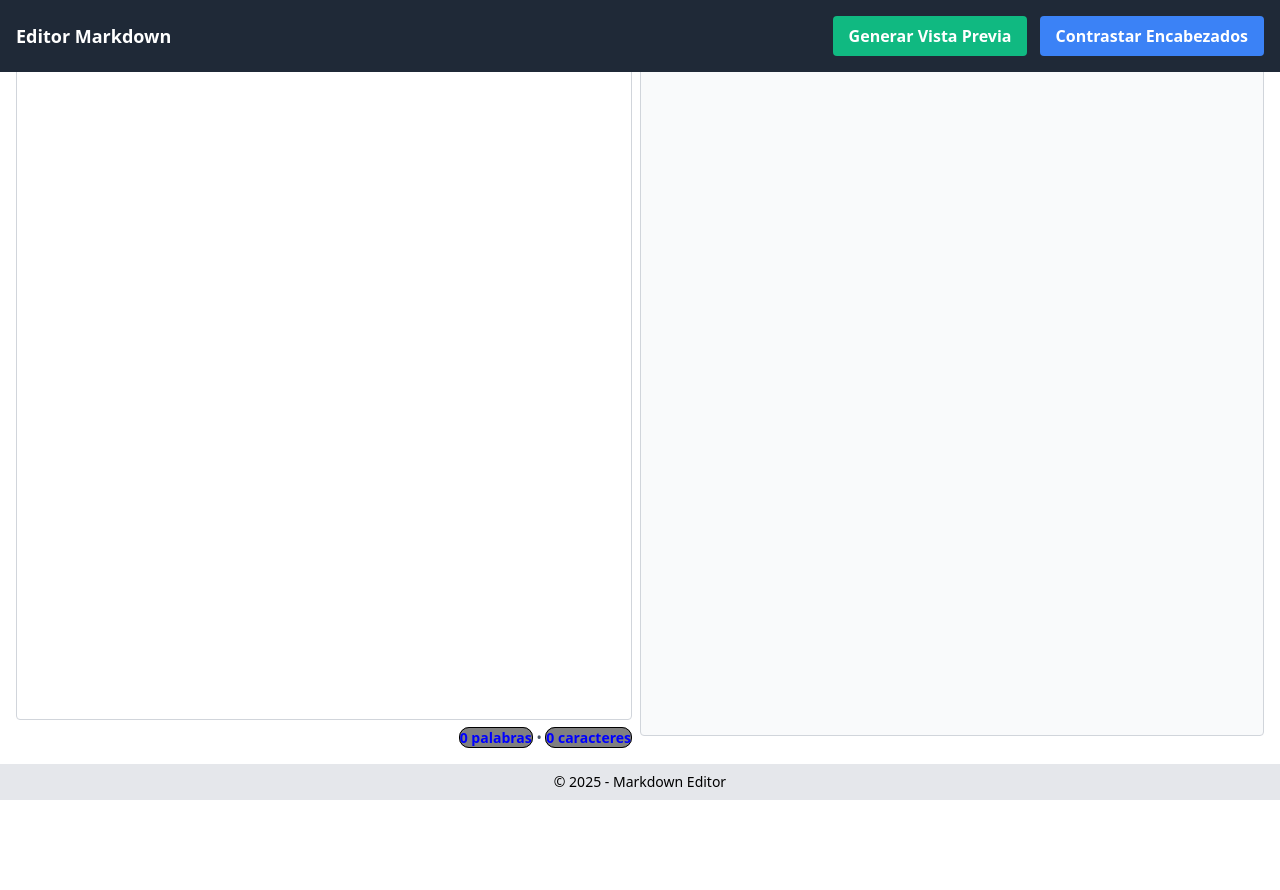
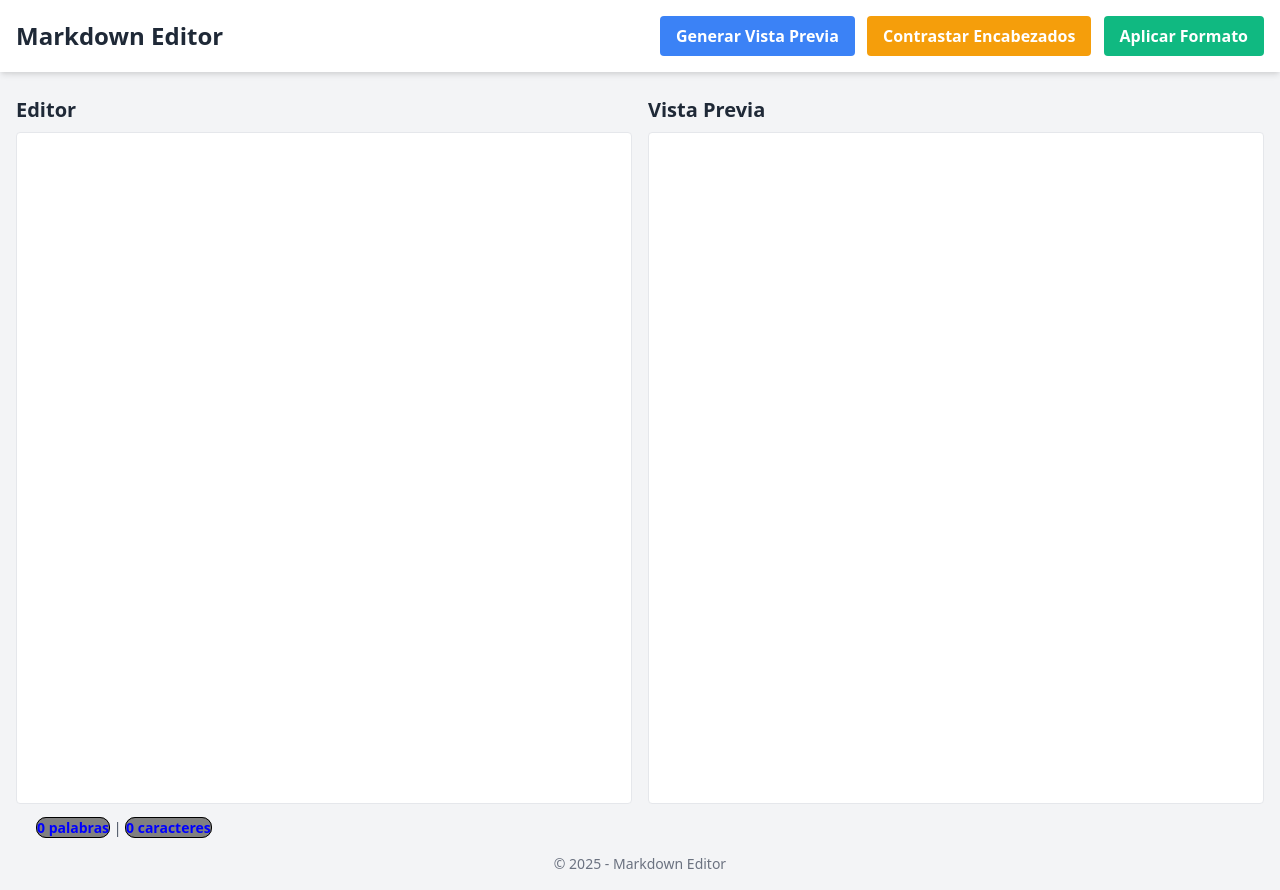
Before and after one commit to Makubex-Dev18/markdown-editor, a plain HTML site: page index.html in a window 1280 px wide. Both pictures are taken after a click on the button "Generar Vista Previa". Before the commit the page ends 800 px from the top, so only its background shows below. Drawn offline with nearby package versions, Linux system fonts and the light colour scheme.

Commit message:
labo 10 subida

````diff
--- a/index.html
+++ b/index.html
@@ -2,41 +2,66 @@
 <html lang="es">
   <head>
     <meta charset="UTF-8" />
-  <meta name="viewport" content="width=device-width, initial-scale=1.0"/>
-  <title>Editor Markdown</title>
-  <link href="https://cdn.jsdelivr.net/npm/tailwindcss@2.2.19/dist/tailwind.min.css" rel="stylesheet">
-  <link rel="stylesheet" href="css/styles.css">
+    <meta name="viewport" content="width=device-width, initial-scale=1.0" />
+    <title>Markdown Editor</title>
+    <link
+      href="https://cdn.jsdelivr.net/npm/tailwindcss@2.2.19/dist/tailwind.min.css"
+      rel="stylesheet"
+    />
+    <link rel="stylesheet" href="css/styles.css" />
+    <script type="module" src="js/format.js"></script>
+    <script type="module" src="js/lists.js"></script>
+    <script type="module" src="js/blocks.js"></script>
+    <script type="module" src="js/app.js"></script>
   </head>
-<body class="flex flex-col h-screen">
-
-  <header class="bg-gray-800 text-white p-4 text-center fixed w-full md:top-0 bottom-0 md:bottom-auto z-10">
-    <div class="flex justify-between items-center">
-      <h1 class="text-lg font-bold">Editor Markdown</h1>
+  <body class="bg-gray-100 text-gray-800">
+    <header
+      class="fixed w-full bg-white shadow-md p-4 flex justify-between items-center z-10 top-0"
+    >
+      <h1 class="text-2xl font-bold">Markdown Editor</h1>
       <div>
-        <button id="previewBtn" class="bg-green-500 hover:bg-purple-700 text-white font-bold py-2 px-4 rounded">
+        <button
+          id="previewBtn"
+          class="bg-blue-500 hover:bg-blue-600 text-white font-bold py-2 px-4 rounded"
+        >
           Generar Vista Previa
         </button>
-        <button id="contrastBtn" class="bg-blue-500 hover:bg-yellow-600 text-white font-bold py-2 px-4 rounded ml-2">
+        <button
+          id="contrastBtn"
+          class="bg-yellow-500 hover:bg-yellow-600 text-white font-bold py-2 px-4 rounded ml-2"
+        >
           Contrastar Encabezados
         </button>
-      </div>
+        <button
+          id="formatBtn"
+          class="bg-green-500 hover:bg-green-600 text-white font-bold py-2 px-4 rounded ml-2"
+        >
+          Aplicar Formato
+        </button>
       </div>
     </header>
-
-  <main class="flex flex-1 pt-20 md:pt-16 p-4 overflow-hidden">
-    <div class="w-1/2 pr-2 flex flex-col">
-      <textarea id="editor" class="flex-1 p-2 border border-gray-300 rounded resize-none overflow-auto"></textarea>
-      <div class="text-right text-sm text-gray-600 mt-2">
-        <span id="wordCount">0 palabras</span> • <span id="charCount">0 caracteres</span>
+    <main class="pt-24 px-4 grid grid-cols-1 md:grid-cols-2 gap-4">
+      <section>
+        <h2 class="text-xl font-semibold mb-2">Editor</h2>
+        <textarea
+          id="editor"
+          class="w-full h-96 p-2 border rounded resize-none"
+        ></textarea>
+        <div class="mt-2 text-sm text-gray-600">
+          <span id="wordCount">0 palabras</span> |
+          <span id="charCount">0 caracteres</span>
         </div>
-    </div>
-    <div id="preview" class="w-1/2 p-2 border border-gray-300 rounded overflow-auto bg-gray-50"></div>
+      </section>
+      <section>
+        <h2 class="text-xl font-semibold mb-2">Vista Previa</h2>
+        <div
+          id="preview"
+          class="w-full h-96 overflow-auto bg-white p-4 border rounded"
+        ></div>
+      </section>
     </main>
-
-  <footer class="bg-gray-200 text-center p-2 text-sm">
-    &copy; 2025 - Markdown Editor
+    <footer class="p-4 text-center text-gray-500 text-sm">
+      © 2025 - Markdown Editor
     </footer>
-
-  <script src="js/app.js"></script>
   </body>
 </html>
--- a/js/app.js
+++ b/js/app.js
@@ -1,5 +1,10 @@
+import { toggleFormat, boldToggle } from './format.js';
+import { processOrderedLists } from './lists.js';
+import { highlightCodeBlocks } from './blocks.js';
+
 const previewBtn = document.getElementById('previewBtn');
 const contrastBtn = document.getElementById('contrastBtn');
+const formatBtn = document.getElementById('formatBtn');
 const editor = document.getElementById('editor');
 const preview = document.getElementById('preview');
 const wordCount = document.getElementById('wordCount');
@@ -7,36 +12,43 @@ const charCount = document.getElementById('charCount');
 
 let contrastApplied = false;
 
-// Generar vista previa
 previewBtn.addEventListener('click', () => {
-  const markdown = editor.value;
+  let markdown = editor.value;
 
+
+  // Convertir negrita y cursiva a HTML
+  markdown = markdown
+    .replace(/\*\*(.*?)\*\*/g, '<strong>$1</strong>')  // negrita
+    .replace(/\*(.*?)\*/g, '<em>$1</em>');             // cursiva
+
+  // Convertir encabezados y listas con Regex
   let html = markdown
+    .replace(/^### (.*$)/gim, '<h3>$1</h3>')
+    .replace(/^## (.*$)/gim, '<h2>$1</h2>')
     .replace(/^# (.*$)/gim, '<h1>$1</h1>')
-    .replace(/^## (.*$)/gim, '<h2>$1</h2>')
-    .replace(/^### (.*$)/gim, '<h3>$1</h3>')
     .replace(/^\* (.*$)/gim, '<ul><li>$1</li></ul>')
-    .replace(/<\/ul>\n<ul>/gim, ''); // evitar múltiples ul
+    .replace(/<\/ul>\n<ul>/gim, '');
+
+  // Aplicar funciones adicionales
+  html = processOrderedLists(html);       // HU2
+  html = highlightCodeBlocks(html);       // HU3
 
   preview.innerHTML = html;
 });
 
-// Contrastar encabezados
 contrastBtn.addEventListener('click', () => {
   const headers = preview.querySelectorAll('h1, h2, h3');
   headers.forEach(h => {
-    if (contrastApplied) {
-      h.style.color = '';
-      h.style.fontSize = '';
-    } else {
-      h.style.color = '#b91c1c'; // rojo
-      h.style.fontSize = '1.5em';
-    }
+    h.style.color = contrastApplied ? '' : '#b91c1c';
+    h.style.fontSize = contrastApplied ? '' : '1.5em';
   });
   contrastApplied = !contrastApplied;
 });
 
-// Contador dinámico
+formatBtn.addEventListener('click', () => {
+  toggleFormat(boldToggle); // Puedes cambiar a italicToggle
+});
+
 editor.addEventListener('input', () => {
   const text = editor.value.trim();
   const words = text === '' ? 0 : text.split(/\s+/).length;
--- /dev/null
+++ b/js/blocks.js
@@ -0,0 +1,5 @@
+export function highlightCodeBlocks(text) {
+  return text.replace(/```([\s\S]*?)```/g, (match, code) => {
+    return `<pre class="bg-gray-900 text-green-400 p-2 rounded overflow-auto"><code>${code}</code></pre>`;
+  });
+}
--- /dev/null
+++ b/js/format.js
@@ -0,0 +1,24 @@
+export function toggleFormat(callback) {
+  const textarea = document.getElementById('editor');
+  const start = textarea.selectionStart;
+  const end = textarea.selectionEnd;
+
+  if (start === end) return; // No hay selección
+
+  const selectedText = textarea.value.slice(start, end);
+  const formatted = callback(selectedText);
+
+  textarea.setRangeText(formatted, start, end, 'end');
+}
+
+export function boldToggle(text) {
+  return text.startsWith('**') && text.endsWith('**')
+    ? text.slice(2, -2)
+    : `**${text}**`;
+}
+
+export function italicToggle(text) {
+  return text.startsWith('*') && text.endsWith('*')
+    ? text.slice(1, -1)
+    : `*${text}*`;
+}
--- /dev/null
+++ b/js/lists.js
@@ -0,0 +1,29 @@
+export function processOrderedLists(text) {
+  const lines = text.split('\n');
+  let inList = false;
+  let result = '';
+
+  const processLine = (line) => {
+    const match = line.match(/^\d+\.\s+(.*)/);
+    return match ? `<li>${match[1]}</li>` : line;
+  };
+
+  lines.forEach((line, idx) => {
+    if (/^\d+\.\s+/.test(line)) {
+      if (!inList) {
+        result += '<ol>';
+        inList = true;
+      }
+      result += processLine(line);
+      if (idx === lines.length - 1 || !/^\d+\.\s+/.test(lines[idx + 1])) {
+        result += '</ol>';
+        inList = false;
+      }
+    } else {
+      result += line;
+    }
+    result += '\n';
+  });
+
+  return result;
+}
````
Lines whose indentation alone changed are shown as unchanged.
